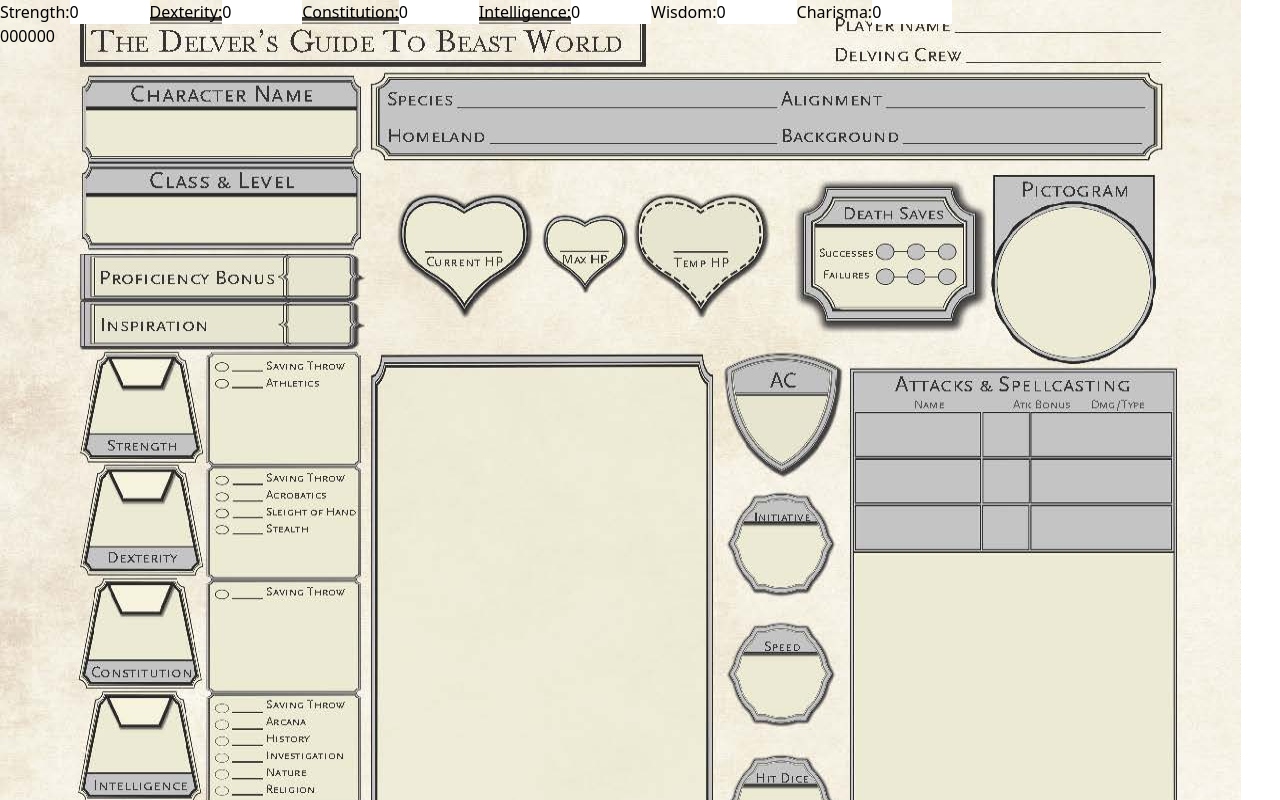
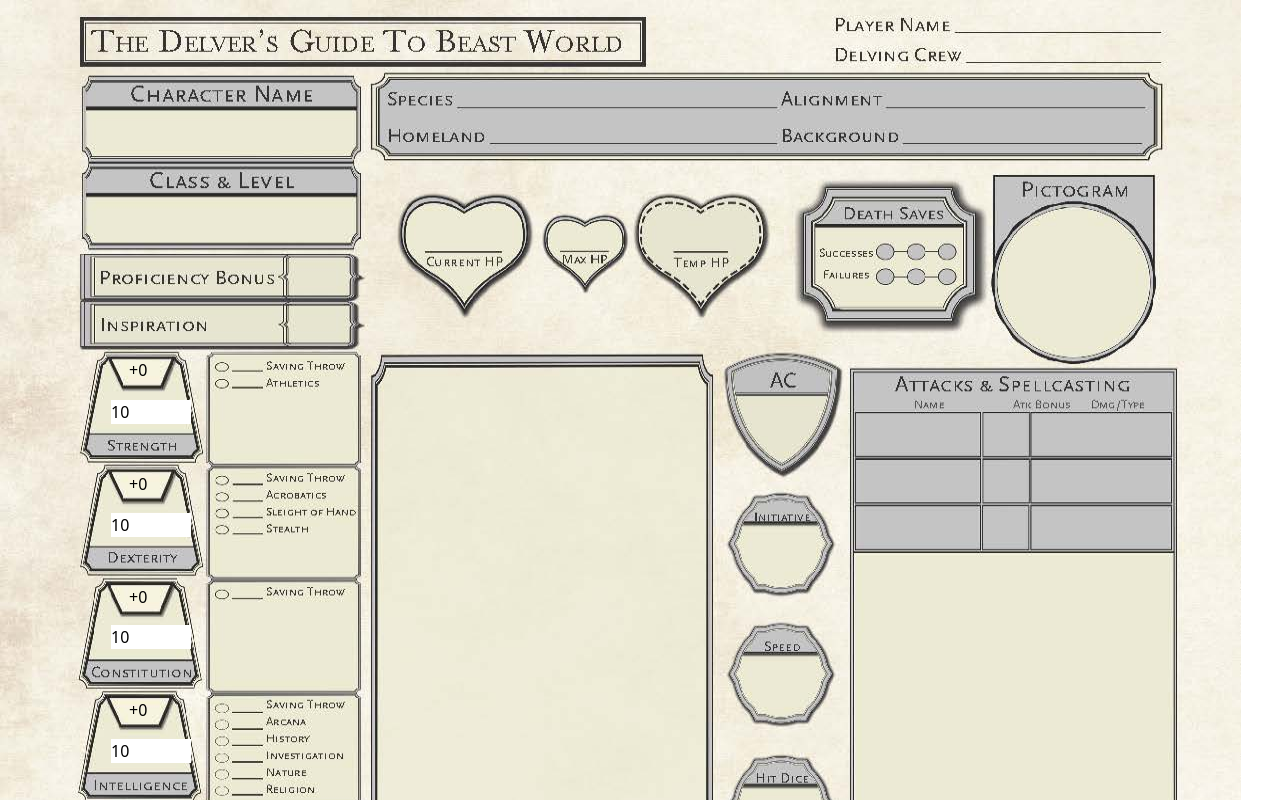
Before and after one commit to nodebotanist/beastworld-character-sheet, a Next.js app: page / in a window 1280 px wide. Shown: the top 800 px of the page. Built offline with nearby package versions, Linux system fonts and the light colour scheme.

Commit message:
got stats and modifiers in place

```diff
--- a/components/stats-block.tsx
+++ b/components/stats-block.tsx
@@ -4,45 +4,39 @@ export default class StatsBlock extends Component {
     constructor(props: ReactPropTypes) {
         super(props)
         this.state = {
-            str: props.str || 0,
-            dex: props.dex || 0,
-            con: props.con || 0,
-            int: props.int || 0,
-            wis: props.wis || 0,
-            cha: props.cha || 0,
-            str_mod: props.str_mod || 0,
-            dex_mod: props.dex_mod || 0,
-            con_mod: props.con_mod || 0,
-            int_mod: props.int_mod || 0,
-            wis_mod: props.wis_mod || 0,
-            cha_mod: props.cha_mod || 0,
+            str: props.str || 10,
+            dex: props.dex || 10,
+            con: props.con || 10,
+            int: props.int || 10,
+            wis: props.wis || 10,
+            cha: props.cha || 10,
+            str_mod: props.str_mod || '+0',
+            dex_mod: props.dex_mod || '+0',
+            con_mod: props.con_mod || '+0',
+            int_mod: props.int_mod || '+0',
+            wis_mod: props.wis_mod || '+0',
+            cha_mod: props.cha_mod || '+0',
         }
     }
 
     render() {
         const { str, dex, con, int, wis, cha, str_mod, dex_mod, con_mod, int_mod, wis_mod, cha_mod } = this.state
         return <>
-            <form id="stats">
-                <label htmlFor="str">Strength:</label>
+            <form id="stats" onSubmit={(e) => e.preventDefault()}>
                 <input type="number" id="stats-str" name="str" value={str} min="0" max="50" onChange={this.onStatsChange}/>
-                <label htmlFor="dex">Dexterity:</label>
                 <input type="number" id="stats-dex" name="dex" value={dex} min="0" max="50" onChange={this.onStatsChange} />
-                <label htmlFor="con">Constitution:</label>
                 <input type="number" id="stats-con" name="con" value={con} min="0" max="50" onChange={this.onStatsChange} />
-                <label htmlFor="int">Intelligence:</label>
                 <input type="number" id="stats-int" name="int" value={int} min="0" max="50" onChange={this.onStatsChange} />
-                <label htmlFor="wis">Wisdom:</label>
                 <input type="number" id="stats-wis" name="wis" value={wis} min="0" max="50" onChange={this.onStatsChange} />
-                <label htmlFor="cha">Charisma:</label>
                 <input type="number" id="stats-cha" name="cha" value={cha} min="0" max="50" onChange={this.onStatsChange} />
             </form>
             <div id="modifiers">
-                <span id="modifiers-str">{str_mod}</span>
-                <span id="modifiers-dex">{dex_mod}</span>
-                <span id="modifiers-con">{con_mod}</span>
-                <span id="modifiers-int">{int_mod}</span>
-                <span id="modifiers-wis">{wis_mod}</span>
-                <span id="modifiers-cha">{cha_mod}</span>
+                <div id="modifiers-str">{str_mod}</div>
+                <div id="modifiers-dex">{dex_mod}</div>
+                <div id="modifiers-con">{con_mod}</div>
+                <div id="modifiers-int">{int_mod}</div>
+                <div id="modifiers-wis">{wis_mod}</div>
+                <div id="modifiers-cha">{cha_mod}</div>
             </div>
         </>
     }
--- a/styles/globals.css
+++ b/styles/globals.css
@@ -8,3 +8,72 @@
     width: 1241px;
     height: 1583px;
 }
+
+#stats > input {
+    position: absolute;
+    display: block;
+}
+
+#stats-str {
+    margin-top: 400px;
+    margin-left: 111px;
+}
+
+#stats-dex {
+    margin-top: 513px;
+    margin-left: 111px;
+}
+
+#stats-con {
+    margin-top: 625px;
+    margin-left: 111px;
+}
+
+#stats-int {
+    margin-top: 739px;
+    margin-left: 111px;
+}
+
+#stats-wis {
+    margin-top: 853px;
+    margin-left: 111px;
+}
+
+#stats-cha {
+    margin-top: 967px;
+    margin-left: 111px;
+}
+
+#modifiers > div {
+    position: absolute;
+}
+
+#modifiers-str {
+    margin-top: 358px;
+    margin-left: 129px;
+}
+
+#modifiers-dex {
+    margin-top: 472px;
+    margin-left: 129px;
+}
+
+#modifiers-con {
+    margin-top: 585px;
+    margin-left: 129px;
+}
+
+#modifiers-int {
+    margin-top: 698px;
+    margin-left: 129px;
+}
+
+#modifiers-wis {
+    margin-top: 812px;
+    margin-left: 129px;
+}
+
+#modifiers-cha {
+    margin-top: 927px;
+    margin-left: 129px;
+}
```
